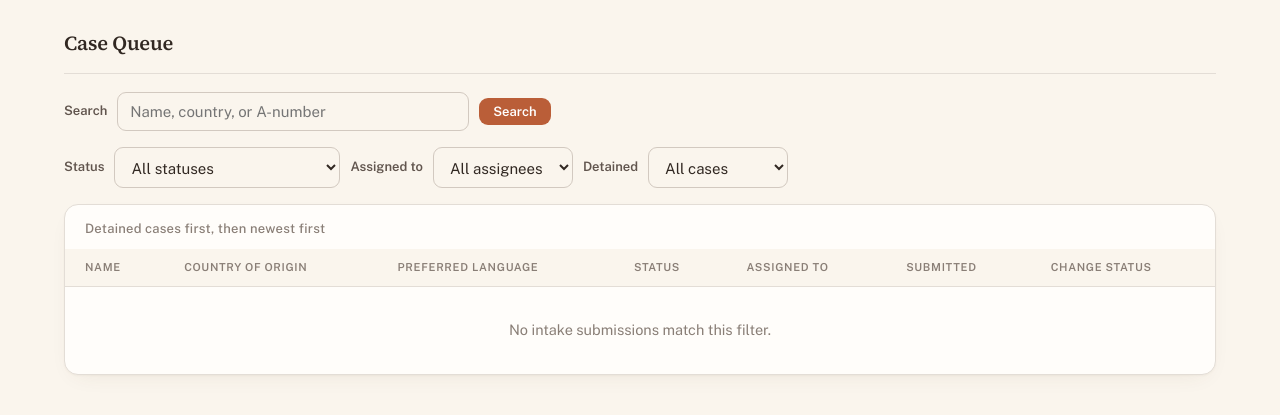
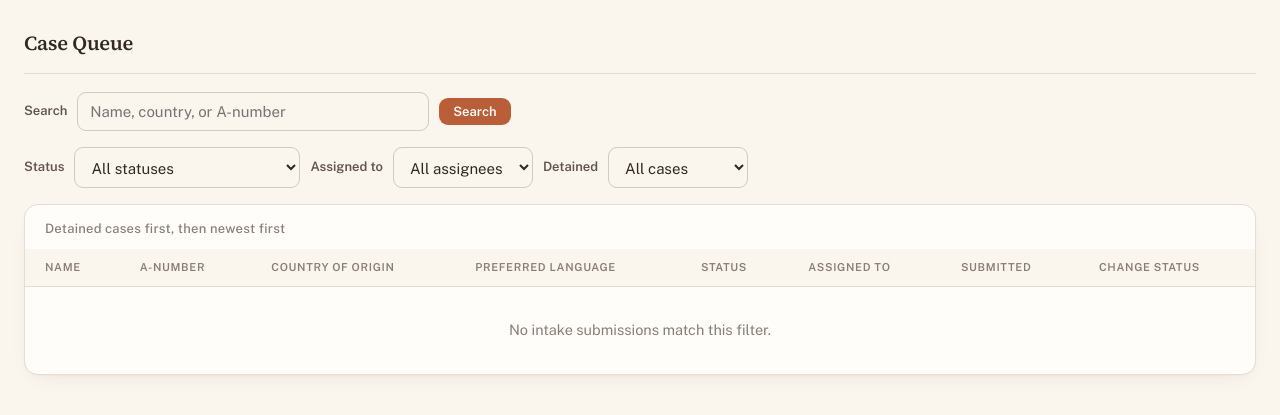
Before and after one commit to UniversalRemovalDefenseProject/Multi-Lingual-Universal-Access-, a Django app: page /dashboard/ in a window 1280 px wide. Shown: the part 56-471 px from the top of the page. Run offline with Django 5.2, Linux system fonts and the light colour scheme; the visitor is signed in with stand-in values (Sample User, id 1); data comes from the database, SQL or seed files in the repository; data that the repository does not hold is empty.

Commit message:
feat(dashboard): show A-number in the case queue
Adds an A-number column between Name and Country of origin, rendered with
the applicant-text/dir=auto pair used by the other applicant-data cells.
Wide-table handling moves to a scrolling wrapper with a table min-width so
the extra column does not squash the rest.

```diff
--- a/dashboard/templates/dashboard/base.html
+++ b/dashboard/templates/dashboard/base.html
@@ -119,7 +119,7 @@
     }
 
     /* ── Page wrapper ── */
-    .page { max-width: 1200px; margin: 0 auto; padding: 28px 24px; }
+    .page { max-width: 1440px; margin: 0 auto; padding: 28px 24px; }
 
     /* ── Cards / sections ── */
     .card {
@@ -258,10 +258,11 @@
       border: 1px solid var(--line);
       border-radius: var(--radius);
       box-shadow: var(--shadow);
-      overflow: hidden;
+      overflow-x: auto;
     }
 
-    table { width: 100%; border-collapse: collapse; }
+    /* min-width keeps columns readable; the wrapper scrolls instead of squashing. */
+    table { width: 100%; min-width: 1080px; border-collapse: collapse; }
 
     caption {
       text-align: left;
--- a/dashboard/templates/dashboard/queue.html
+++ b/dashboard/templates/dashboard/queue.html
@@ -59,6 +59,7 @@
       <thead>
         <tr>
           <th scope="col">Name</th>
+          <th scope="col">A-number</th>
           <th scope="col">Country of origin</th>
           <th scope="col">Preferred language</th>
           <th scope="col">Status</th>
@@ -74,6 +75,7 @@
               <span class="applicant-text" dir="auto"><a href="{% url 'dashboard:detail' submission.pk %}{% if row_query %}?{{ row_query }}{% endif %}">{{ submission.full_name }}</a></span>{% if submission.detained %}
               <span class="badge badge--detained">Detained</span>{% endif %}
             </td>
+            <td class="applicant-text" dir="auto">{% if submission.a_number %}{{ submission.a_number }}{% else %}&mdash;{% endif %}</td>
             <td class="applicant-text" dir="auto">{{ submission.country_of_origin }}</td>
             <td class="applicant-text" dir="auto">{{ submission.preferred_language }}</td>
             <td><span class="badge">{{ submission.get_status_display }}</span></td>
@@ -105,7 +107,7 @@
             {% endif %}
           </tr>
         {% empty %}
-          <tr><td colspan="{% if perms.intake.change_case_status %}7{% else %}6{% endif %}" style="text-align:center;color:var(--ink-faint);padding:32px;">No intake submissions match this filter.</td></tr>
+          <tr><td colspan="{% if perms.intake.change_case_status %}8{% else %}7{% endif %}" style="text-align:center;color:var(--ink-faint);padding:32px;">No intake submissions match this filter.</td></tr>
         {% endfor %}
       </tbody>
     </table>
```
Also changed, not shown: dashboard/tests.py (+10 -0 lines).
